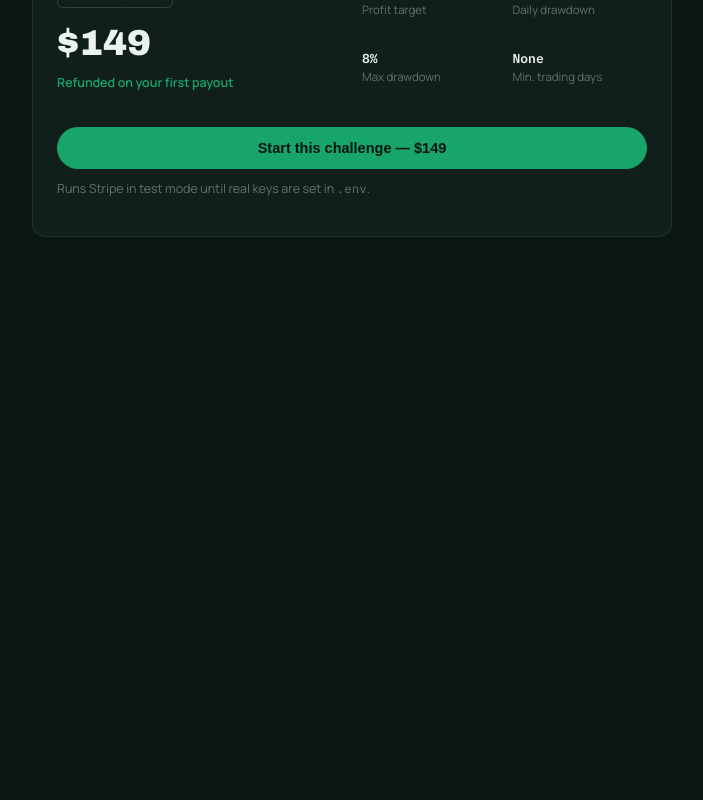
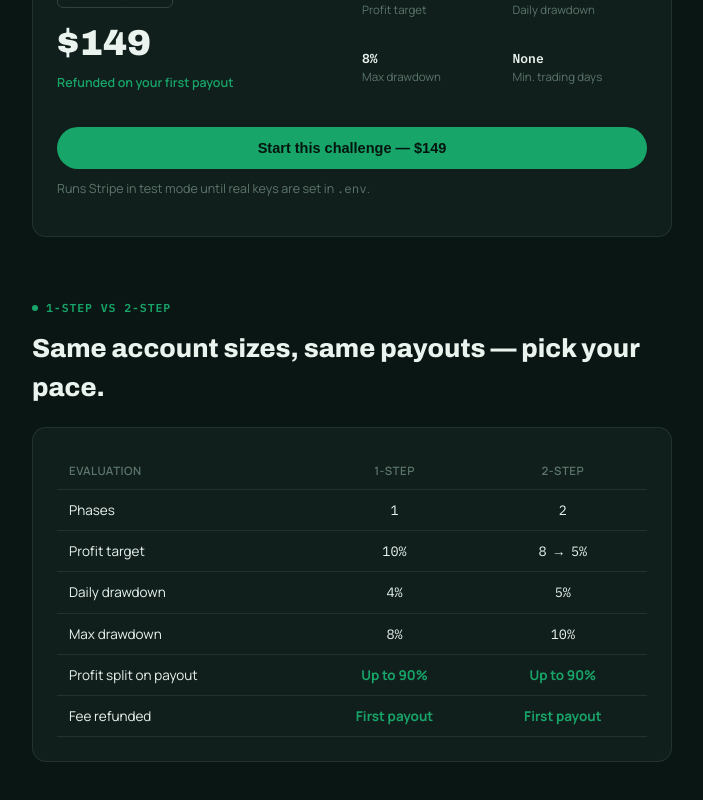
Before and after one commit to lukedonnelly0303-create/Motion-Trading-, a Next.js app: page /pricing in a window 1280 px wide. Shown: the part 518-1318 px from the top of the page, without its empty margins (112-815 px from the left). Before the commit the page ends 845 px from the top, so only its background shows below. Built offline with nearby package versions, Linux system fonts and the light colour scheme; no server answers.

Commit message:
Update page.tsx

```diff
--- a/src/app/pricing/page.tsx
+++ b/src/app/pricing/page.tsx
@@ -101,6 +101,56 @@ export default function PricingPage() {
           Runs Stripe in test mode until real keys are set in <span className="mono">.env</span>.
         </p>
       </div>
+
+      <section style={{ marginTop: 56, maxWidth: 640 }}>
+        <span className="eyebrow">1-Step vs 2-Step</span>
+        <h2 style={{ fontSize: "clamp(20px,2.4vw,26px)", marginTop: 12, marginBottom: 20 }}>
+          Same account sizes, same payouts — pick your pace.
+        </h2>
+        <div className="card compare">
+          <table>
+            <thead>
+              <tr>
+                <th>Evaluation</th>
+                <th>1-Step</th>
+                <th>2-Step</th>
+              </tr>
+            </thead>
+            <tbody>
+              <tr>
+                <td>Phases</td>
+                <td className="mono">1</td>
+                <td className="mono">2</td>
+              </tr>
+              <tr>
+                <td>Profit target</td>
+                <td className="mono">{RULES.ONE_STEP.profitTargetPct.join(" → ")}%</td>
+                <td className="mono">{RULES.TWO_STEP.profitTargetPct.join(" → ")}%</td>
+              </tr>
+              <tr>
+                <td>Daily drawdown</td>
+                <td className="mono">{RULES.ONE_STEP.dailyDrawdownPct}%</td>
+                <td className="mono">{RULES.TWO_STEP.dailyDrawdownPct}%</td>
+              </tr>
+              <tr>
+                <td>Max drawdown</td>
+                <td className="mono">{RULES.ONE_STEP.maxDrawdownPct}%</td>
+                <td className="mono">{RULES.TWO_STEP.maxDrawdownPct}%</td>
+              </tr>
+              <tr>
+                <td>Profit split on payout</td>
+                <td className="compare-highlight">Up to 90%</td>
+                <td className="compare-highlight">Up to 90%</td>
+              </tr>
+              <tr>
+                <td>Fee refunded</td>
+                <td className="compare-highlight">First payout</td>
+                <td className="compare-highlight">First payout</td>
+              </tr>
+            </tbody>
+          </table>
+        </div>
+      </section>
     </main>
   );
 }
```
